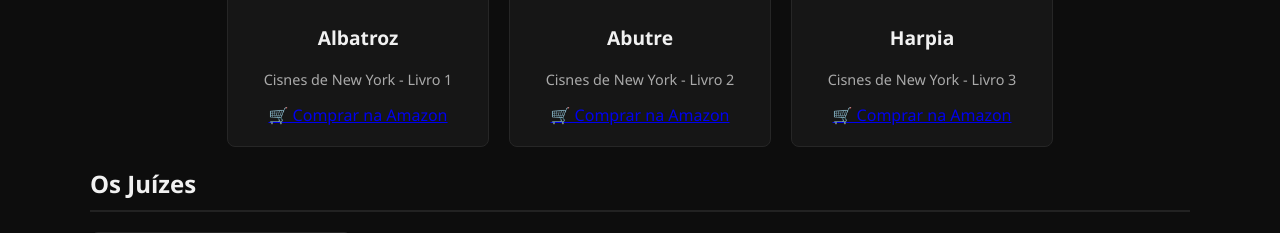
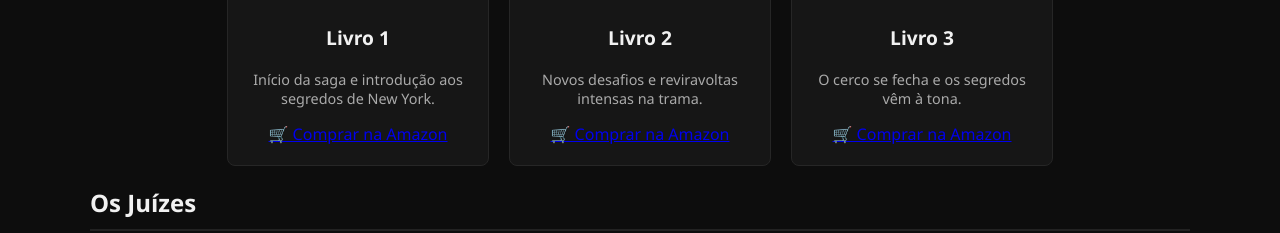
Before and after one commit to gengardamia/miasalvani, a FastAPI app: page / in a window 1280 px wide. Shown: the part 501-734 px from the top of the page. Run offline with FastAPI, Linux system fonts and the light colour scheme.

```diff
--- a/templates/index.html
+++ b/templates/index.html
@@ -20,31 +20,31 @@
             <h2>Livros</h2>
             <div class="livros-grid">
 
-                <!-- Livro 1: Albatroz -->
+                <!-- Livro 1 -->
                 <div class="livro-card">
-                    <img src="/static/images/sua-imagem.png" alt="Albatroz - Cisnes de New York">
-                    <h3>Albatroz</h3>
-                    <p>Cisnes de New York - Livro 1</p>
+                    <img src="/static/images/sua-imagem.png" alt="Cisnes de New York - Livro 1">
+                    <h3>Livro 1</h3>
+                    <p>Início da saga e introdução aos segredos de New York.</p>
                     <a href="https://www.amazon.com.br/ALBATROZ-Cisnes-New-York-Livro-ebook/dp/B0F76J4GZT/ref=sr_1_2?crid=2YVPM909IRF1G&dib=eyJ2IjoiMSJ9.a4Ha_KazlW3Nf3RCB7LzS7HDhhcBNJku1_J6ZdBfiuxg7H_h6U3pyJSc0-g4MIrWLbAv0Ph2H70ItM2ZFgOc1x6fLsyURNT-xAVAaCnneNo.sOe6aI-O3uZunkc0awStJxU7F3I62K-2Y8Fx_ESQkic&dib_tag=se&keywords=mia+salvani&qid=1788973508&sprefix=%2Caps%2C218&sr=8-2" target="_blank" class="link-amazon">
                         🛒 Comprar na Amazon
                     </a>
                 </div>
 
-                <!-- Livro 2: Abutre -->
+                <!-- Livro 2 -->
                 <div class="livro-card">
-                    <img src="/static/images/sua-imagem.png" alt="Abutre - Cisnes de New York">
-                    <h3>Abutre</h3>
-                    <p>Cisnes de New York - Livro 2</p>
+                    <img src="/static/images/sua-imagem.png" alt="Cisnes de New York - Livro 2">
+                    <h3>Livro 2</h3>
+                    <p>Novos desafios e reviravoltas intensas na trama.</p>
                     <a href="https://www.amazon.com.br/ABUTRE-Cisnes-New-York-Livro-ebook/dp/B0FQRGLGYH/ref=sr_1_1?crid=2YVPM909IRF1G&dib=eyJ2IjoiMSJ9.a4Ha_KazlW3Nf3RCB7LzS7HDhhcBNJku1_J6ZdBfiuxg7H_h6U3pyJSc0-g4MIrWLbAv0Ph2H70ItM2ZFgOc1x6fLsyURNT-xAVAaCnneNo.sOe6aI-O3uZunkc0awStJxU7F3I62K-2Y8Fx_ESQkic&dib_tag=se&keywords=mia+salvani&qid=1788973508&sprefix=%2Caps%2C218&sr=8-1" target="_blank" class="link-amazon">
                         🛒 Comprar na Amazon
                     </a>
                 </div>
 
-                <!-- Livro 3: Harpia -->
+                <!-- Livro 3 -->
                 <div class="livro-card">
-                    <img src="/static/images/sua-imagem.png" alt="Harpia - Cisnes de New York">
-                    <h3>Harpia</h3>
-                    <p>Cisnes de New York - Livro 3</p>
+                    <img src="/static/images/sua-imagem.png" alt="Cisnes de New York - Livro 3">
+                    <h3>Livro 3</h3>
+                    <p>O cerco se fecha e os segredos vêm à tona.</p>
                     <a href="https://www.amazon.com.br/HARPIA-Cisnes-New-York-Livro-ebook/dp/B0GJSTN3NL/ref=sr_1_3?crid=2YVPM909IRF1G&dib=eyJ2IjoiMSJ9.a4Ha_KazlW3Nf3RCB7LzS7HDhhcBNJku1_J6ZdBfiuxg7H_h6U3pyJSc0-g4MIrWLbAv0Ph2H70ItM2ZFgOc1x6fLsyURNT-xAVAaCnneNo.sOe6aI-O3uZunkc0awStJxU7F3I62K-2Y8Fx_ESQkic&dib_tag=se&keywords=mia+salvani&qid=1788973508&sprefix=%2Caps%2C218&sr=8-3" target="_blank" class="link-amazon">
                         🛒 Comprar na Amazon
                     </a>
@@ -56,18 +56,11 @@
         <!-- Seção de Juízes -->
         <section class="juizes-section">
             <h2>Os Juízes</h2>
-            <div class="juizes-grid">
-                <div class="livro-card">
-                    <img src="/static/images/sua-imagem.png" alt="Juízes">
-                    <h3>Juízes</h3>
-                    <p>Obra de Mia Salvani</p>
-                    <a href="https://www.amazon.com.br/JUÍZES-Mia-Salvani-ebook/dp/B0H8PHMFHF/ref=sr_1_4?crid=2YVPM909IRF1G&dib=eyJ2IjoiMSJ9.a4Ha_KazlW3Nf3RCB7LzS7HDhhcBNJku1_J6ZdBfiuxg7H_h6U3pyJSc0-g4MIrWLbAv0Ph2H70ItM2ZFgOc1x6fLsyURNT-xAVAaCnneNo.sOe6aI-O3uZunkc0awStJxU7F3I62K-2Y8Fx_ESQkic&dib_tag=se&keywords=mia+salvani&qid=1788973508&sprefix=%2Caps%2C218&sr=8-4" target="_blank" class="link-amazon">
-                        🛒 Comprar na Amazon
-                    </a>
-                </div>
+            <div class="juizes-content">
+                <!-- Seus blocos antigos de juízes continuam aqui -->
             </div>
 
-            <!-- Card do Livro 4 logo abaixo dos juízes -->
+            <!-- Card do Livro 4 (Abaixo dos juízes, com interrogação e EM BREVE) -->
             <div class="livro-card livro-breve" style="margin: 20px auto 0 auto;">
                 <div style="font-size: 3.5rem; color: #555; padding: 15px 0; font-weight: bold;">?</div>
                 <h3>Livro 4</h3>
```
